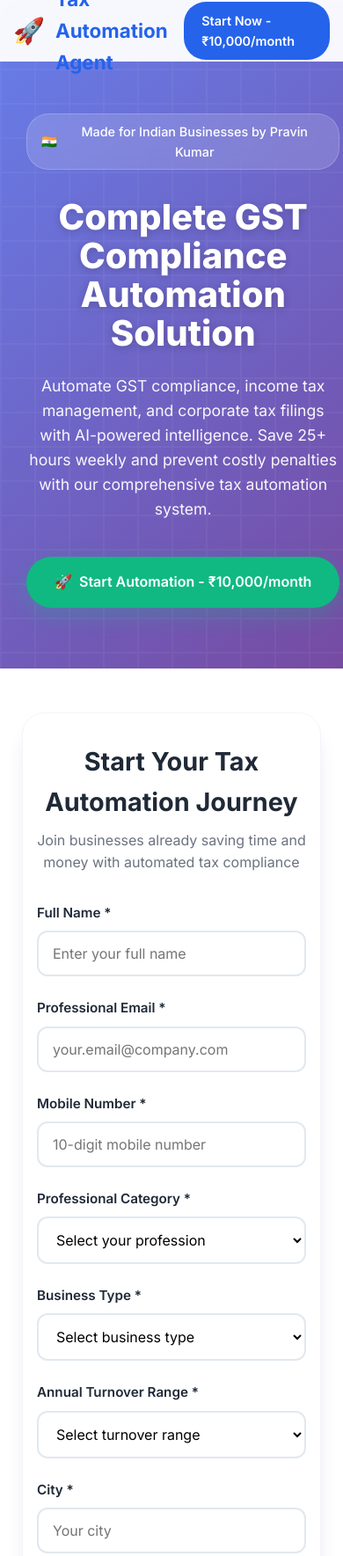
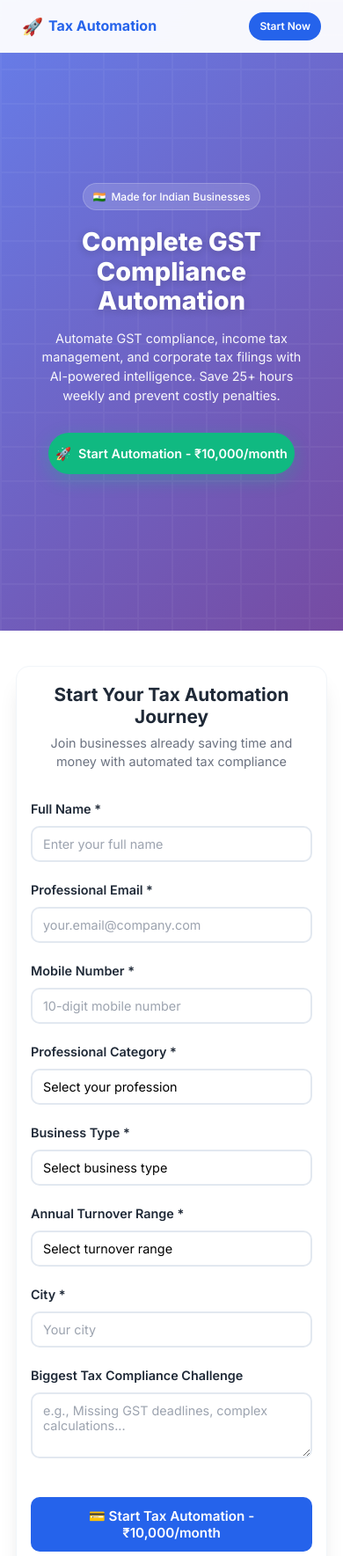
Before and after one commit to pravinjeyavel/GST-complier, a plain HTML site: page index.html in a window 390 px wide. Shown: the top 1769 px of the page at 88% size. Drawn offline with Linux system fonts and the light colour scheme.

Commit message:
Update index.html

```diff
--- a/index.html
+++ b/index.html
@@ -1,3 +1,4 @@
+
 <!DOCTYPE html>
 <html lang="en">
 <head>
@@ -59,8 +60,8 @@
             position: fixed;
             top: 0;
             left: 0;
-            width: 100%;
-            height: 100%;
+            width: 100vw;
+            height: 100vh;
             background: linear-gradient(135deg, var(--primary), var(--primary-dark));
             display: flex;
             flex-direction: column;
@@ -98,7 +99,7 @@
             padding: 0 20px;
         }
 
-        /* Header */
+        /* Header - Mobile Responsive */
         .header {
             background: rgba(255, 255, 255, 0.95);
             backdrop-filter: blur(20px);
@@ -109,7 +110,7 @@
             left: 0;
             right: 0;
             z-index: 1000;
-            height: 70px;
+            height: 60px;
             transition: all 0.3s ease;
         }
 
@@ -122,14 +123,15 @@
             display: flex;
             justify-content: space-between;
             align-items: center;
-            height: 70px;
+            height: 60px;
+            padding: 0 15px;
         }
 
         .logo {
             display: flex;
             align-items: center;
-            gap: 12px;
-            font-size: 1.4rem;
+            gap: 8px;
+            font-size: 1.2rem;
             font-weight: 700;
             color: var(--primary);
             text-decoration: none;
@@ -141,38 +143,39 @@
         }
 
         .logo-icon {
-            font-size: 1.8rem;
+            font-size: 1.4rem;
         }
 
         .header-cta {
             background: var(--primary);
             color: white;
-            padding: 10px 20px;
-            border-radius: 25px;
+            padding: 8px 16px;
+            border-radius: 20px;
             text-decoration: none;
             font-weight: 600;
-            font-size: 0.9rem;
+            font-size: 0.8rem;
             transition: all 0.3s ease;
             border: none;
             cursor: pointer;
+            white-space: nowrap;
         }
 
         .header-cta:hover {
             background: var(--primary-dark);
             transform: translateY(-1px);
-            box-shadow: var(--shadow);
         }
 
-        /* Hero Section */
+        /* Hero Section - Fully Mobile Responsive */
         .hero {
             background: linear-gradient(135deg, #667eea 0%, #764ba2 100%);
             color: white;
-            padding: 140px 0 80px;
+            padding: 80px 15px 60px;
             position: relative;
             overflow: hidden;
             min-height: 100vh;
             display: flex;
             align-items: center;
+            width: 100%;
         }
 
         .hero::before {
@@ -192,88 +195,102 @@
             text-align: center;
             max-width: 900px;
             margin: 0 auto;
+            width: 100%;
+            padding: 0 15px;
         }
 
         .hero-badge {
             display: inline-flex;
             align-items: center;
-            gap: 8px;
+            gap: 6px;
             background: rgba(255, 255, 255, 0.15);
             backdrop-filter: blur(10px);
-            padding: 8px 16px;
-            border-radius: 25px;
-            font-size: 0.9rem;
+            padding: 6px 12px;
+            border-radius: 20px;
+            font-size: 0.8rem;
             font-weight: 500;
-            margin-bottom: 2rem;
+            margin-bottom: 1.5rem;
             border: 1px solid rgba(255, 255, 255, 0.2);
         }
 
         .hero h1 {
-            font-size: clamp(2.8rem, 5vw, 4.5rem);
+            font-size: 2.2rem;
             font-weight: 800;
-            margin-bottom: 1.5rem;
+            margin-bottom: 1.2rem;
             text-shadow: 0 2px 10px rgba(0, 0, 0, 0.2);
             line-height: 1.1;
+            word-wrap: break-word;
+            hyphens: auto;
         }
 
         .hero-subtitle {
-            font-size: clamp(1.1rem, 2.5vw, 1.3rem);
-            margin-bottom: 2.5rem;
+            font-size: 1rem;
+            margin-bottom: 2rem;
             opacity: 0.95;
-            line-height: 1.6;
+            line-height: 1.5;
             font-weight: 400;
+            max-width: 90%;
+            margin-left: auto;
+            margin-right: auto;
         }
 
         .hero-buttons {
             display: flex;
+            flex-direction: column;
             gap: 1rem;
             justify-content: center;
-            margin-top: 2.5rem;
-            flex-wrap: wrap;
+            align-items: center;
+            margin-top: 2rem;
+            width: 100%;
         }
 
         .btn {
             display: inline-flex;
             align-items: center;
+            justify-content: center;
             gap: 8px;
-            padding: 16px 32px;
-            border-radius: 50px;
+            padding: 14px 24px;
+            border-radius: 40px;
             text-decoration: none;
             font-weight: 600;
-            font-size: 1rem;
+            font-size: 0.95rem;
             transition: all 0.3s ease;
             border: none;
             cursor: pointer;
             white-space: nowrap;
+            width: 100%;
+            max-width: 280px;
+            text-align: center;
         }
 
         .btn-primary {
             background: var(--secondary);
             color: white;
-            box-shadow: 0 8px 25px rgba(16, 185, 129, 0.3);
+            box-shadow: 0 6px 20px rgba(16, 185, 129, 0.3);
         }
 
         .btn-primary:hover {
             background: var(--success);
             transform: translateY(-2px);
-            box-shadow: 0 12px 35px rgba(16, 185, 129, 0.4);
+            box-shadow: 0 8px 25px rgba(16, 185, 129, 0.4);
         }
 
         /* Section Styles */
         .section {
-            padding: 80px 0;
+            padding: 60px 0;
         }
 
         .section-header {
             text-align: center;
-            margin-bottom: 4rem;
-            max-width: 700px;
+            margin-bottom: 3rem;
+            max-width: 600px;
             margin-left: auto;
             margin-right: auto;
+            padding: 0 15px;
         }
 
         .section-title {
-            font-size: clamp(2rem, 4vw, 3rem);
+            font-size: 2rem;
             font-weight: 700;
             margin-bottom: 1rem;
             color: var(--text-primary);
@@ -281,25 +298,27 @@
         }
 
         .section-subtitle {
-            font-size: 1.1rem;
+            font-size: 1rem;
             color: var(--text-secondary);
             line-height: 1.6;
         }
 
-        /* Form Section */
+        /* Form Section - Mobile Responsive */
         .form-section {
             background: white;
-            padding: 100px 0;
+            padding: 80px 0;
         }
 
         .form-container {
-            max-width: 600px;
+            max-width: 500px;
             margin: 0 auto;
             background: white;
-            padding: 3rem 2.5rem;
-            border-radius: 25px;
+            padding: 2rem 1.5rem;
+            border-radius: 20px;
             box-shadow: var(--shadow-xl);
             border: 1px solid var(--border-light);
+            margin-left: 15px;
+            margin-right: 15px;
         }
 
         .form-header {
@@ -308,19 +327,21 @@
         }
 
         .form-title {
-            font-size: 1.8rem;
+            font-size: 1.6rem;
             font-weight: 700;
             margin-bottom: 0.5rem;
             color: var(--text-primary);
+            line-height: 1.2;
         }
 
         .form-subtitle {
             color: var(--text-secondary);
-            font-size: 1rem;
+            font-size: 0.95rem;
+            line-height: 1.4;
         }
 
         .form-group {
-            margin-bottom: 1.5rem;
+            margin-bottom: 1.25rem;
         }
 
         .form-label {
@@ -328,18 +349,21 @@
             margin-bottom: 0.5rem;
             font-weight: 600;
             color: var(--text-primary);
-            font-size: 0.95rem;
+            font-size: 0.9rem;
         }
 
         .form-control {
             width: 100%;
-            padding: 14px 16px;
+            padding: 12px 14px;
             border: 2px solid var(--border);
-            border-radius: 12px;
-            font-size: 1rem;
+            border-radius: 10px;
+            font-size: 0.95rem;
             font-family: inherit;
             transition: all 0.3s ease;
             background: var(--bg-white);
+            -webkit-appearance: none;
+            -moz-appearance: none;
+            appearance: none;
         }
 
         .form-control:focus {
@@ -349,14 +373,19 @@
             transform: translateY(-1px);
         }
 
+        .form-control::placeholder {
+            color: var(--text-light);
+            font-size: 0.9rem;
+        }
+
         .form-submit {
             width: 100%;
             background: var(--primary);
             color: white;
-            padding: 16px 24px;
+            padding: 14px 20px;
             border: none;
-            border-radius: 12px;
-            font-size: 1.1rem;
+            border-radius: 10px;
+            font-size: 1rem;
             font-weight: 600;
             cursor: pointer;
             transition: all 0.3s ease;
@@ -378,11 +407,13 @@
 
         /* Messages */
         .message {
-            padding: 1rem 1.5rem;
-            border-radius: 12px;
+            padding: 1rem 1.25rem;
+            border-radius: 10px;
             margin-top: 1rem;
             display: none;
             font-weight: 500;
+            font-size: 0.9rem;
+            line-height: 1.4;
         }
 
         .success-message {
@@ -401,15 +432,16 @@
         .footer {
             background: var(--text-primary);
             color: white;
-            padding: 4rem 0 2rem;
+            padding: 3rem 0 2rem;
         }
 
         .footer-content {
             text-align: center;
+            padding: 0 15px;
         }
 
         .footer-section h4 {
-            font-size: 1.2rem;
+            font-size: 1.1rem;
             font-weight: 600;
             margin-bottom: 1rem;
             color: var(--secondary);
@@ -419,52 +451,179 @@
             color: #9ca3af;
             line-height: 1.6;
             margin-bottom: 1rem;
+            font-size: 0.9rem;
         }
 
         .footer-bottom {
             text-align: center;
-            margin-top: 3rem;
-            padding-top: 2rem;
+            margin-top: 2.5rem;
+            padding-top: 1.5rem;
             border-top: 1px solid #4b5563;
             color: #9ca3af;
+            font-size: 0.85rem;
+            line-height: 1.4;
         }
 
-        /* Responsive Design */
+        /* Mobile Specific Responsive Design */
         @media (max-width: 768px) {
+            .header {
+                height: 60px;
+            }
+
+            .header-content {
+                padding: 0 15px;
+            }
+
+            .logo {
+                font-size: 1rem;
+                gap: 6px;
+            }
+
+            .logo-icon {
+                font-size: 1.2rem;
+            }
+
+            .header-cta {
+                font-size: 0.75rem;
+                padding: 6px 12px;
+            }
+
             .hero {
-                padding: 120px 0 60px;
+                padding: 80px 15px 50px;
                 min-height: 90vh;
             }
 
             .hero h1 {
-                font-size: 2.5rem;
+                font-size: 2rem;
+                margin-bottom: 1rem;
             }
 
-            .form-container {
-                padding: 2rem 1.5rem;
-                margin: 0 10px;
+            .hero-subtitle {
+                font-size: 0.95rem;
+                margin-bottom: 1.5rem;
             }
 
-            .section {
-                padding: 60px 0;
-            }
-        }
-
-        @media (max-width: 480px) {
-            .container {
-                padding: 0 15px;
+            .hero-badge {
+                font-size: 0.75rem;
+                padding: 5px 10px;
+                margin-bottom: 1.2rem;
             }
 
-            .hero {
-                padding: 110px 15px 50px;
+            .btn {
+                font-size: 0.9rem;
+                padding: 12px 20px;
             }
 
             .section {
                 padding: 50px 0;
             }
 
+            .section-title {
+                font-size: 1.8rem;
+            }
+
             .form-container {
-                padding: 2rem 1rem;
+                padding: 1.5rem 1.2rem;
+                margin-left: 10px;
+                margin-right: 10px;
+            }
+
+            .form-title {
+                font-size: 1.4rem;
+            }
+
+            .form-control {
+                padding: 10px 12px;
+                font-size: 0.9rem;
+            }
+
+            .form-submit {
+                padding: 12px 16px;
+                font-size: 0.95rem;
+            }
+        }
+
+        @media (max-width: 480px) {
+            .container {
+                padding: 0 10px;
+            }
+
+            .hero {
+                padding: 70px 10px 40px;
+                min-height: 85vh;
+            }
+
+            .hero h1 {
+                font-size: 1.8rem;
+                line-height: 1.15;
+            }
+
+            .hero-subtitle {
+                font-size: 0.9rem;
+                max-width: 95%;
+            }
+
+            .section {
+                padding: 40px 0;
+            }
+
+            .form-container {
+                padding: 1.2rem 1rem;
+                margin-left: 8px;
+                margin-right: 8px;
+                border-radius: 15px;
+            }
+
+            .form-title {
+                font-size: 1.3rem;
+            }
+
+            .form-subtitle {
+                font-size: 0.9rem;
+            }
+
+            .footer {
+                padding: 2.5rem 0 1.5rem;
+            }
+
+            .footer-section p {
+                font-size: 0.85rem;
+            }
+        }
+
+        @media (max-width: 360px) {
+            .hero h1 {
+                font-size: 1.6rem;
+            }
+
+            .hero-subtitle {
+                font-size: 0.85rem;
+            }
+
+            .btn {
+                font-size: 0.85rem;
+                padding: 10px 16px;
+            }
+
+            .form-container {
+                padding: 1rem 0.8rem;
+            }
+        }
+
+        /* Landscape orientation on mobile */
+        @media (max-height: 500px) and (orientation: landscape) {
+            .hero {
+                min-height: auto;
+                padding: 60px 15px 40px;
+            }
+
+            .hero h1 {
+                font-size: 1.8rem;
+                margin-bottom: 0.8rem;
+            }
+
+            .hero-subtitle {
+                margin-bottom: 1.2rem;
             }
         }
     </style>
@@ -482,9 +641,9 @@
             <div class="header-content">
                 <a href="#" class="logo">
                     <span class="logo-icon">🚀</span>
-                    <span>Tax Automation Agent</span>
+                    <span>Tax Automation</span>
                 </a>
-                <a href="#get-started" class="header-cta">Start Now - ₹10,000/month</a>
+                <a href="#get-started" class="header-cta">Start Now</a>
             </div>
         </div>
     </header>
@@ -495,13 +654,13 @@
             <div class="hero-content">
                 <div class="hero-badge">
                     <span>🇮🇳</span>
-                    <span>Made for Indian Businesses by Pravin Kumar</span>
+                    <span>Made for Indian Businesses</span>
                 </div>
 
-                <h1>Complete GST Compliance<br>Automation Solution</h1>
+                <h1>Complete GST Compliance Automation</h1>
 
                 <p class="hero-subtitle">
-                    Automate GST compliance, income tax management, and corporate tax filings with AI-powered intelligence. Save 25+ hours weekly and prevent costly penalties with our comprehensive tax automation system.
+                    Automate GST compliance, income tax management, and corporate tax filings with AI-powered intelligence. Save 25+ hours weekly and prevent costly penalties.
                 </p>
 
                 <div class="hero-buttons">
@@ -587,7 +746,7 @@
 
                     <div class="form-group">
                         <label for="taxChallenges" class="form-label">Biggest Tax Compliance Challenge</label>
-                        <textarea id="taxChallenges" name="taxChallenges" class="form-control" rows="3" placeholder="e.g., Missing GST deadlines, complex income tax calculations, penalty issues..."></textarea>
+                        <textarea id="taxChallenges" name="taxChallenges" class="form-control" rows="3" placeholder="e.g., Missing GST deadlines, complex calculations..."></textarea>
                     </div>
 
                     <button type="submit" class="form-submit" id="submitBtn">
@@ -612,17 +771,18 @@
             <div class="footer-content">
                 <div class="footer-section">
                     <h4>Tax Automation Agent</h4>
-                    <p>Complete business tax automation solution built by Pravin Kumar. Serving Indian businesses and tax professionals with cutting-edge automation technology that saves time and prevents penalties.</p>
+                    <p>Complete business tax automation solution built by Pravin Kumar. Serving Indian businesses and tax professionals with cutting-edge automation technology.</p>
                     <p>
                         📧 Email: pravinjeyavel25@gmail.com<br>
-                        📱 WhatsApp: +91-XXXX-XXXX-XX<br>
+                        📱 WhatsApp: +91-9600969410<br>
+                        👤 GitHub: pravinjeyavel<br>
                         🕒 Hours: 9 AM - 7 PM IST
                     </p>
                 </div>
             </div>
 
             <div class="footer-bottom">
-                <p>&copy; 2025 Tax Automation Agent by Pravin Kumar. Made in India 🇮🇳 for Indian Businesses and Tax Professionals.</p>
+                <p>&copy; 2025 Tax Automation Agent by Pravin Kumar. Made in India 🇮🇳 for Indian Businesses.</p>
             </div>
         </div>
     </footer>
@@ -656,7 +816,7 @@
                     e.preventDefault();
                     const target = document.querySelector(this.getAttribute('href'));
                     if (target) {
-                        const headerHeight = 70;
+                        const headerHeight = 60;
                         const targetPosition = target.offsetTop - headerHeight;
                         window.scrollTo({
                             top: targetPosition,
@@ -672,7 +832,7 @@
             const successMessage = document.getElementById('successMessage');
             const errorMessage = document.getElementById('errorMessage');
 
-            // Form submission with direct processing (no Razorpay for now)
+            // Form submission with direct processing
             form.addEventListener('submit', async function(e) {
                 e.preventDefault();
 
@@ -704,7 +864,7 @@
                         paymentStatus: 'completed',
                         amount: 10000,
                         currency: 'INR',
-                        source: 'tax-automation-landing-basic',
+                        source: 'tax-automation-mobile-responsive-final',
                         userAgent: navigator.userAgent,
                         referrer: document.referrer || 'direct'
                     };
```
